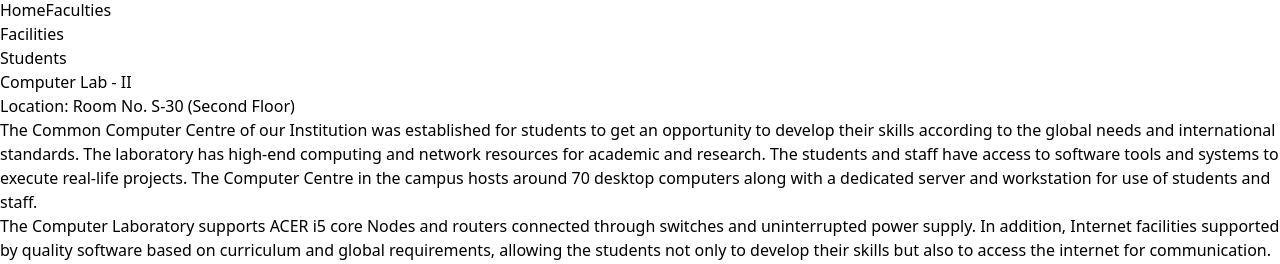
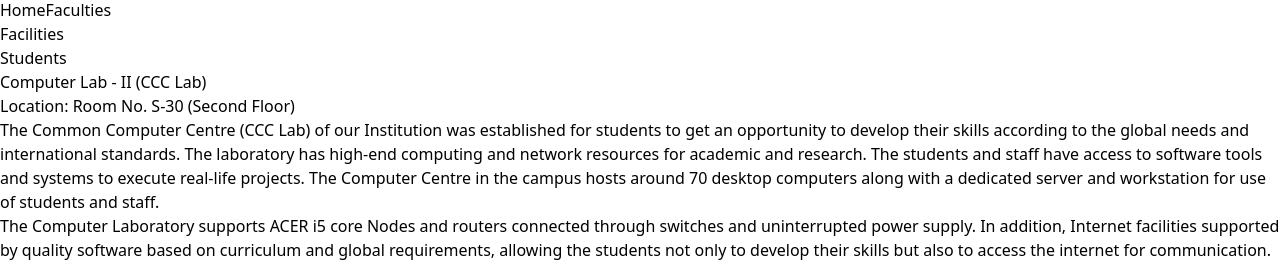
Before and after one commit to aakash1303t/CSE, a React (Vite) app: page /computerlab2 in a window 1280 px wide. Shown: the part 446-710 px from the top of the page. Built offline with nearby package versions, Linux system fonts and the light colour scheme.

Commit message:
update-lab-2

```diff
--- a/src/pages/CCCLabPage.jsx
+++ b/src/pages/CCCLabPage.jsx
@@ -13,7 +13,7 @@ const CCCLabPage = () => {
         <h1 className="text-3xl font-bold text-gray-800 mb-6 text-center uppercase">Location: Room No. S-45 (Second Floor)</h1>
 
         {/* Description Section */}
-        <p className="text-lg text-gray-700 mb-8 ">
+        <p className="text-lg text-justify text-gray-700 mb-8 ">
         Computer Programming Lab is a hands-on project and assignment-based learning space where students will gain strong practical and technical skills in various programming languages including C, Python and Java, UNIX/Linux: shell, tools, utilities and programming environments, user interfaces, and software engineering principles. The laboratory hosts around 30 computer systems with uninterrupted power supply and Wi-Fi facility. The interactive board hosted in this laboratory helps Faculty in handling interactive sessions and hands-on training in this lab will give the students an opportunity to learn and better understand of the basic concepts and constructs of computer programming as well as advanced methodology concepts like Deep learning, Big Data Technologies, Artificial Intelligence, Computational Intelligence, etc. The major objectives of the laboratory are to introduce students to the basic knowledge of programming fundamentals of different programming languages like C, Python, and Java etc. as well as advanced programming concepts required for cutting edge programming needs towards Machine Learning, Deep Learning, Big Data, Artificial Intelligence, etc.
         </p>
         <h1 className="text-3xl font-bold text-gray-800 mb-6 text-center uppercase">Gallery</h1>
--- a/src/pages/DBMSLabPage.jsx
+++ b/src/pages/DBMSLabPage.jsx
@@ -9,11 +9,11 @@ const DBMSLabPage = () => {
   return (
     <div className="dbms-lab-page bg-gray-50 py-8">
       <div className="container mx-auto px-4">
-        <h1 className="text-3xl font-bold text-gray-800 mb-6 text-center uppercase">Computer Lab - III</h1>
+        <h1 className="text-3xl font-bold text-gray-800 mb-6 text-center uppercase">Computer Lab - III (DBMS Lab)</h1>
         <h1 className="text-3xl font-bold text-gray-800 mb-6 text-center uppercase">Location: Room No. S-21 (Second Floor)</h1>
 
         {/* Description Section */}
-        <p className="text-lg text-gray-700 mb-8 ">
+        <p className="text-lg text-justify text-gray-700 mb-8 ">
         The Computer Lab - III consists of a cluster of 51 computer systems installed with open source software as PostgreSQL and MySQL. It is equipped with state-of-the-art technologies to develop knowledge about database design and implementation using various DBMS application software.  The laboratory is established in line with the engineering curriculum to familiarize the student community with advancements in Data Mining and Warehousing. The DBMS laboratory enables students to learn and manage quantitative and complex data with a dedicated workstation and programming tools which are required for transactional and analytical database systems design. The laboratory focuses on the development of information infrastructures and data management systems for efficiently and securely managing large volumes of data. In particular, it is actively working on both the traditional database paradigm and new opportunities for crossover and collaboration between data management and other fields in computer science.
         </p>
         <h1 className="text-3xl font-bold text-gray-800 mb-6 text-center uppercase">Gallery</h1>
--- a/src/pages/PythonLabPage.jsx
+++ b/src/pages/PythonLabPage.jsx
@@ -9,18 +9,18 @@ const PythonLabPage = () => {
   return (
     <div className="python-lab-page bg-gray-50 py-8">
       <div className="container mx-auto px-4">
-        <h1 className="text-3xl font-bold text-gray-800 mb-6 text-center uppercase">Computer Lab - II </h1>
+        <h1 className="text-3xl font-bold text-gray-800 mb-6 text-center uppercase">Computer Lab - II (CCC Lab) </h1>
         <h1 className="text-3xl font-bold text-gray-800 mb-6 text-center uppercase">Location: Room No. S-30 (Second Floor)</h1>
 
         {/* Description Section */}
-        <p className="text-lg text-gray-700 mb-4">
-          The Common Computer Centre of our Institution was established for students to get an opportunity to develop their skills according to the global needs and international standards. The laboratory has high-end computing and network resources for academic and research. The students and staff have access to software tools and systems to execute real-life projects. The Computer Centre in the campus hosts around 70 desktop computers along with a dedicated server and workstation for use of students and staff.
+        <p className="text-lg text-justify text-gray-700 mb-4">
+          The Common Computer Centre (CCC Lab) of our Institution was established for students to get an opportunity to develop their skills according to the global needs and international standards. The laboratory has high-end computing and network resources for academic and research. The students and staff have access to software tools and systems to execute real-life projects. The Computer Centre in the campus hosts around 70 desktop computers along with a dedicated server and workstation for use of students and staff.
         </p>
-        <p className="text-lg text-gray-700 mb-4">
+        <p className="text-lg text-justify text-gray-700 mb-4">
           The Computer Laboratory supports ACER i5 core Nodes and routers connected through switches and uninterrupted power supply. In addition,  Internet facilities supported by quality software based on curriculum and global requirements, allowing the students not only to develop their skills but also to access the internet for communication. The Institution provides access to the internet to its students through a 200Mbps Internet facility with an interactive platform for sharing resources and building academic communities among students and staff members.
         </p>
-        <p className="text-lg text-gray-700 mb-8">
-        The Wi-Fi facility is available inside the laboratory for the benefit of UG and  Ph.D. students to use their own laptops. The centre remains open from morning 9.00 am to 5.00 pm on all working days. The Common Computer Centre provides video-conferencing facility for conducting job placements for students in core companies and also supports the online test being conducted by the companies. Since its inception Computer Lab - II (CCC) is being maintained by the Department of Computer Science and Engineering
+        <p className="text-lg text-justify text-gray-700 mb-8">
+        The Wi-Fi facility is available inside the laboratory for the benefit of UG and  Ph.D. students to use their own laptops. The centre remains open from morning 9.00 am to 5.00 pm on all working days. The Common Computer Centre provides video-conferencing facility for conducting job placements for students in core companies and also supports the online test being conducted by the companies. Since its inception Computer Lab - II (CCC Lab) is being maintained by the Department of Computer Science and Engineering
         </p>
         <h1 className="text-3xl font-bold text-gray-800 mb-6 text-center uppercase">Gallery</h1>
         {/* Gallery Section */}
```
Also changed, not shown: src/pages/Home.jsx (+6 -9 lines).
